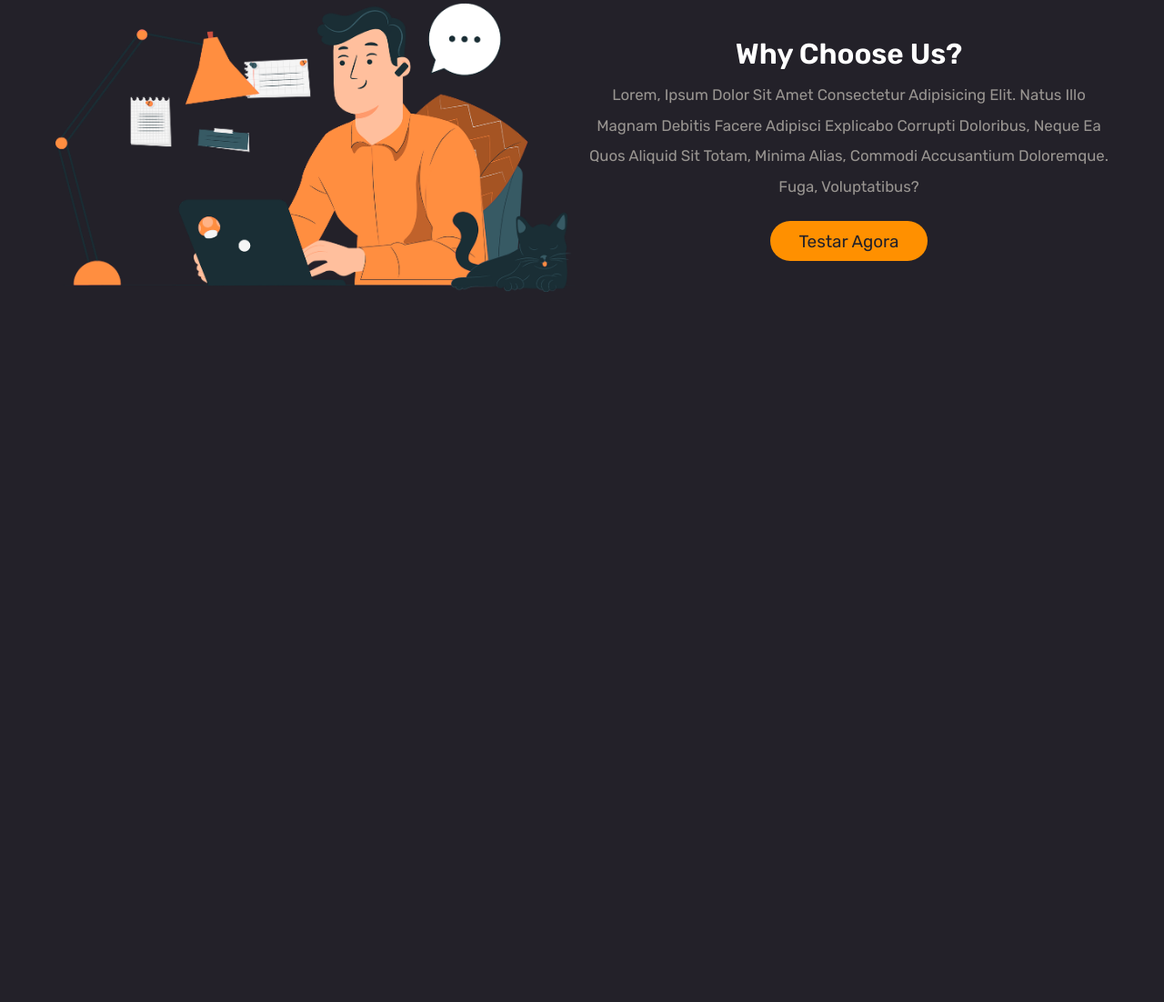
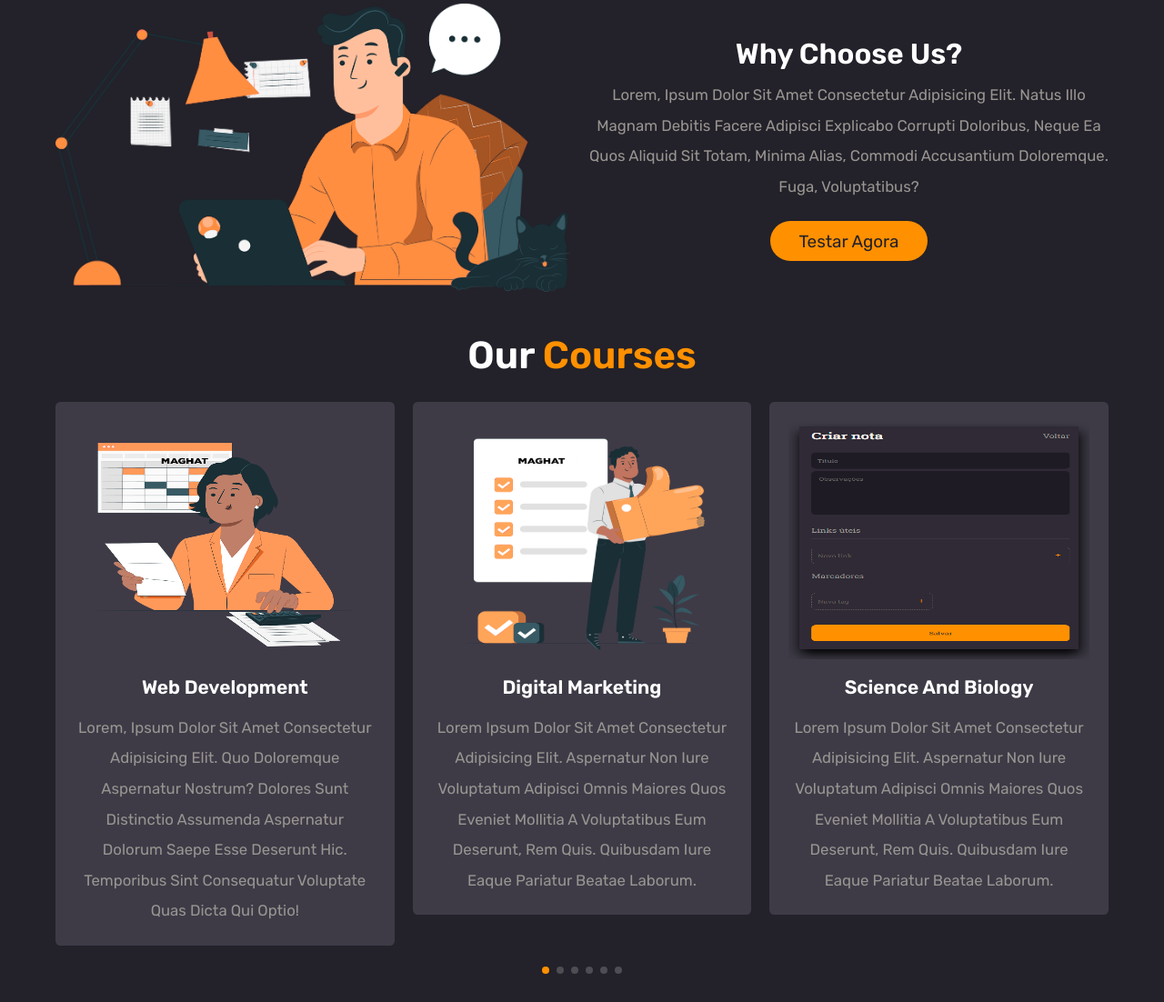
Before and after one commit to ja1antonio/LP-MAGNOTES, a plain HTML site: page index.html in a window 1280 px wide. Shown: the part 971-2073 px from the top of the page at 91% size. Before the commit the page ends 1316 px from the top, so only its background shows below. Drawn offline with nearby package versions, Linux system fonts and the light colour scheme.

Commit message:
Slider finish

```diff
--- a/index.html
+++ b/index.html
@@ -5,6 +5,12 @@
     <meta http-equiv="X-UA-Compatible" content="IE=edge" />
     <meta name="viewport" content="width=device-width, initial-scale=1.0" />
     <title>MAGNotes - Forma diferente de Anotar</title>
+
+    <!-- swiper css link-->
+    <link
+      rel="stylesheet"
+      href="https://cdn.jsdelivr.net/npm/swiper@9/swiper-bundle.min.css"
+    />
 
     <!-- Font -->
     <link
@@ -93,6 +99,80 @@
       </div>
     </section>
 
+    <!-- Couses section starts -->
+
+    <section class="tool" id="tool">
+      <h1 class="heading">our <span>Courses</span></h1>
+
+      <div class="swiper tool-slider">
+        <div class="swiper-wrapper">
+          <div class="swiper-slide slide">
+            <img src="/assets/img-2-produtiva.png" alt="" />
+            <h3>web development</h3>
+            <p>
+              Lorem, ipsum dolor sit amet consectetur adipisicing elit. Quo
+              doloremque aspernatur nostrum? Dolores sunt distinctio assumenda
+              aspernatur dolorum saepe esse deserunt hic. Temporibus sint
+              consequatur voluptate quas dicta qui optio!
+            </p>
+          </div>
+          <div class="swiper-slide slide">
+            <img src="/assets/mag-hat-list.png" alt="" />
+            <h3>Digital marketing</h3>
+            <p>
+              Lorem ipsum dolor sit amet consectetur adipisicing elit.
+              Aspernatur non iure voluptatum adipisci omnis maiores quos eveniet
+              mollitia a voluptatibus eum deserunt, rem quis. Quibusdam iure
+              eaque pariatur beatae laborum.
+            </p>
+          </div>
+          <div class="swiper-slide slide">
+            <img src="/assets/criar-notas.png" alt="" />
+            <h3>science and biology</h3>
+            <p>
+              Lorem ipsum dolor sit amet consectetur adipisicing elit.
+              Aspernatur non iure voluptatum adipisci omnis maiores quos eveniet
+              mollitia a voluptatibus eum deserunt, rem quis. Quibusdam iure
+              eaque pariatur beatae laborum.
+            </p>
+          </div>
+
+          <div class="swiper-slide slide">
+            <img src="/assets/img-2.png" alt="" />
+            <h3>graphic design</h3>
+            <p>
+              Lorem ipsum dolor sit amet consectetur adipisicing elit.
+              Aspernatur non iure voluptatum adipisci omnis maiores quos eveniet
+              mollitia a voluptatibus eum deserunt, rem quis. Quibusdam iure
+              eaque pariatur beatae laborum.
+            </p>
+          </div>
+          <div class="swiper-slide slide">
+            <img src="/assets/img-2.png" alt="" />
+            <h3>teaching</h3>
+            <p>
+              Lorem ipsum dolor sit amet consectetur adipisicing elit.
+              Aspernatur non iure voluptatum adipisci omnis maiores quos eveniet
+              mollitia a voluptatibus eum deserunt, rem quis. Quibusdam iure
+              eaque pariatur beatae laborum.
+            </p>
+          </div>
+          <div class="swiper-slide slide">
+            <img src="/assets/img-2.png" alt="" />
+            <h3>egnneer</h3>
+            <p>
+              Lorem ipsum dolor sit amet consectetur adipisicing elit.
+              Aspernatur non iure voluptatum adipisci omnis maiores quos eveniet
+              mollitia a voluptatibus eum deserunt, rem quis. Quibusdam iure
+              eaque pariatur beatae laborum.
+            </p>
+          </div>
+        </div>
+        <div class="swiper-pagination"></div>
+      </div>
+    </section>
+
+    <script src="https://cdn.jsdelivr.net/npm/swiper@9/swiper-bundle.min.js"></script>
     <script src="script.js"></script>
   </body>
 </html>
--- a/script.js
+++ b/script.js
@@ -5,3 +5,24 @@ menuBtn.onclick = () => {
   menuBtn.classList.toggle('fa-times');
   navbar.classList.toggle('active');
 };
+
+var swiper = new Swiper('.tool-slider', {
+  spaceBetween: 20,
+  grabCursor: true,
+  loop: true,
+  pagination: {
+    el: '.swiper-pagination',
+    clickable: true,
+  },
+  breakpoints: {
+    540: {
+      slidesPerView: 1,
+    },
+    768: {
+      slidesPerView: 2,
+    },
+    1024: {
+      slidesPerView: 3,
+    },
+  },
+});
--- a/style.css
+++ b/style.css
@@ -206,6 +206,49 @@ section {
   color: var(--light-white);
 }
 
+.heading {
+  margin-bottom: 2.5rem;
+  text-align: center;
+  font-size: 4rem;
+  color: var(--white);
+}
+
+.heading span {
+  color: var(--orange);
+}
+
+.tool .slide {
+  background: var(--light-bg);
+  border-radius: 0.5rem;
+  text-align: center;
+  padding: 2rem;
+  margin-bottom: 4rem;
+}
+
+.tool .slide img {
+  height: 25rem;
+  width: 100%;
+}
+
+.tool .slide h3 {
+  margin: 1.5rem 0;
+  font-size: 2rem;
+  color: var(--white);
+}
+
+.tool .slide p {
+  line-height: 2;
+  font-size: 1.6rem;
+  color: var(--light-white);
+}
+
+.swiper-pagination-bullet {
+  background-color: var(--white);
+}
+.swiper-pagination-bullet-active {
+  background-color: var(--orange);
+}
+
 /* @media */
 
 @media (max-width: 991px) {
```
Also changed, not shown: assets/criar-notas.png (added), assets/img-2-produtiva.png (added), assets/mag-hat-list.png (added).
